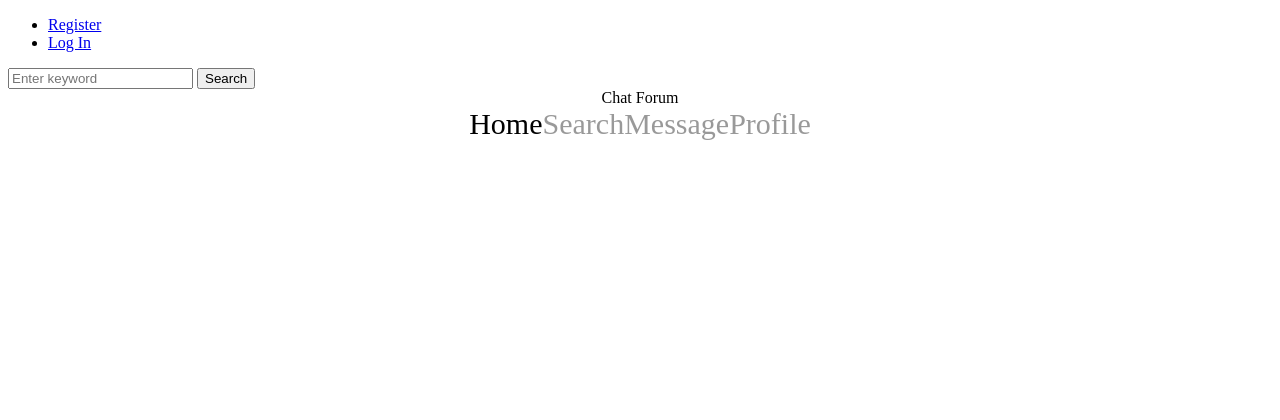
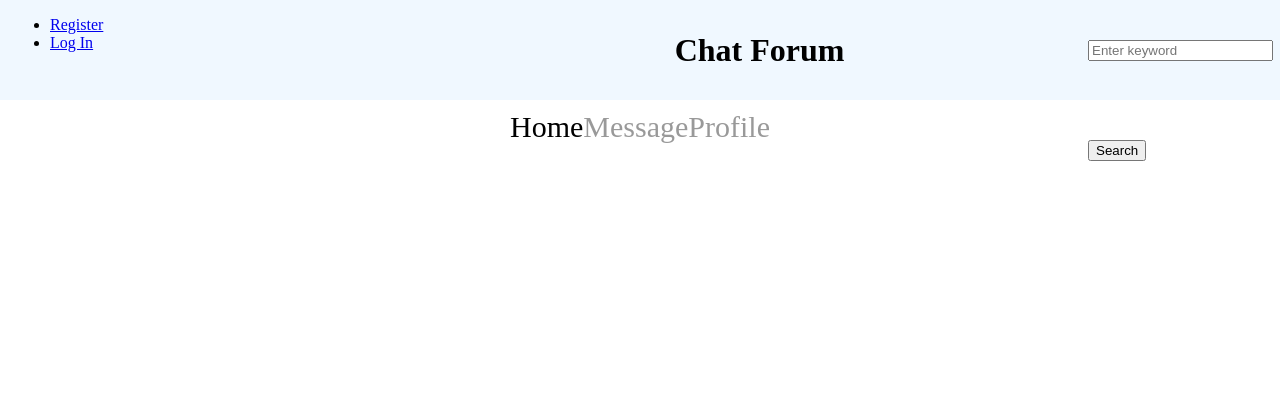
Before and after one commit to CS222-UIUC/course-project-group-95, a Flask app: page / in a window 1280 px wide. Shown: the top 420 px of the page. Before the commit the page ends 140 px from the top, so only its background shows below. Run offline with Flask 3, Linux system fonts and the light colour scheme.

Commit message:
home UI upgrade

```diff
--- a/forum/templates/index.html
+++ b/forum/templates/index.html
@@ -2,10 +2,63 @@
 <html lang="en">
 
 <head>
+
+
+  <style type="text/css">
+    body {
+      margin: 0px;
+    }
+
+    div#top {
+      width: 100%;
+      height: 100px;
+      background-color:aliceblue;
+    }
+
+    div#topleft {
+      float:left;
+      margin-left: 10px;
+      width:200px;
+      height:100px;
+    }
+
+    div#topmiddle {
+      float:left;
+      margin-left: 36.3%;
+      height:100px;
+      font-size:xx-large;
+      font-weight: bolder;
+      line-height: 100px;
+
+    }
+
+    div#topright {
+      margin-left: 85%;
+      height:100px;
+      line-height: 100px;
+    }
+
+    div#post_region{
+      margin-top: 50px;
+    }
+
+    div#offset{
+      height:10px;
+    }
+
+
+  </style>
+
 <title>Chat Forum</title>
 <link rel="icon" type="image/x-icon" href="favicon.ico">
+<link rel="stylesheet" href="{{url_for('static',filename='style.css')}}" />
 
-  <link rel="stylesheet" href="{{url_for('static',filename='style.css')}}" />
+</head>
+
+<body>
+  <div id="top">
+
+    <div id = "topleft">
       <nav>
         <ul>
           {% if session.get('user_id') %}
@@ -18,30 +71,38 @@
             {% endif %}
         </ul>
       </nav>
-</head>
+    </div>
 
-<body>
-  <div>
+    <div id = "topmiddle">
+
+      Chat Forum
+
+    </div>
+
+    <div id = "topright">
       <link href="{{url_for('static',filename='home.css')}}" rel="stylesheet" />
-
-
-
 
       <form action="{{url_for('index.search')}}" method="post">
         <input name="keyword" id="keyword" placeholder="Enter keyword">
         <input type="submit" value="Search">
       </form>
+    </div>
 
 
+
+  </div>
+
+  <div>
+    <div id="offset">
+
+
+    </div>
+
     <div class="home-container">
-      <span class="home-text">
-        <span>Chat Forum</span>
-      </span>
+
       <nav class="homehead-nav homehead-root-class-name18">
         <a href="index.html" class="homehead-text"><span>Home</span></a>
-        <a href="search.html" class="homehead-navlink">
-          <span>Search</span>
-        </a>
+
         <a href="{{url_for('message.message_index')}}" class="homehead-navlink1">
           <span>Message</span>
         </a>
@@ -57,6 +118,11 @@
         </svg>
       </div>
 
+
+      <!-- post region -->
+
+      <div id="post_region">
+
         </header>
         {% for post in posts %}
         <article class="post">
@@ -69,12 +135,18 @@
           </header>
           <p class="body">{{ post['content'] }}</p>
         </article>
+
+
+
         {% if not loop.last %}
         <hr>
         {% endif %}
         {% endfor %}
+      </div>
 
     </div>
+
+
   </div>
 
 </body>
```
Also changed, not shown: forum/templates/message.html (+9 -1 lines). Lines whose indentation alone changed are shown as unchanged.
